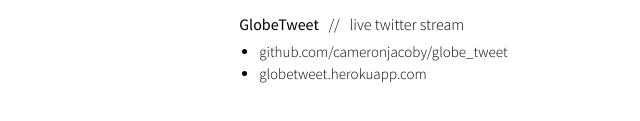
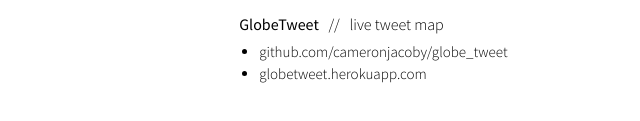
Before and after one commit to cameronjacoby/resume, a plain HTML site: page index.html in a window 1280 px wide. Shown: the part 695-816 px from the top of the page, 402-1042 px from the left. Drawn offline with Linux system fonts and the light colour scheme.

Commit message:
edit globetweet description

```diff
--- a/index.html
+++ b/index.html
@@ -78,7 +78,7 @@
         <p class="no-margin">
           <span class="normal">GlobeTweet</span>
           &nbsp;&nbsp;//&nbsp;&nbsp;
-          live twitter stream
+          live tweet map
         </p>
         <ul>
           <li><a href="https://github.com/cameronjacoby/globe_tweet" target="_blank">github.com/cameronjacoby/globe_tweet</a></li>
```
